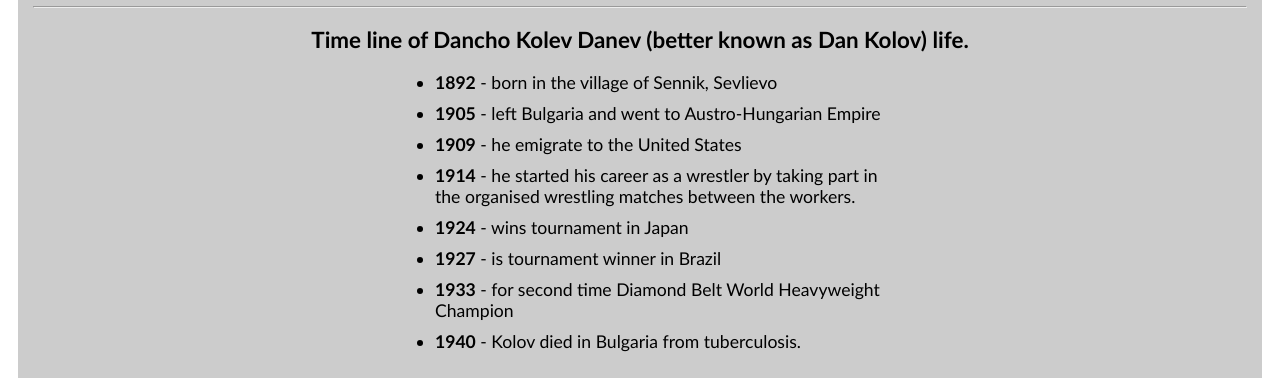
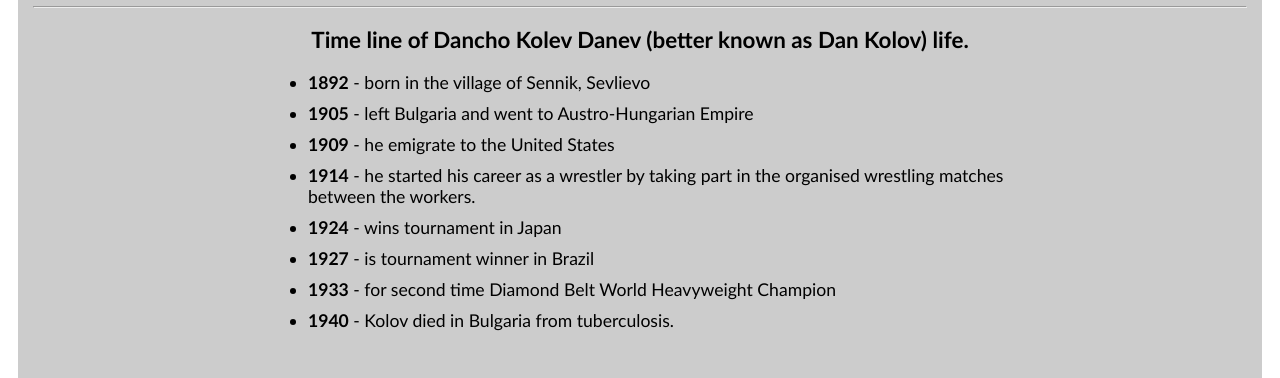
Before and after one commit to vonayots/FCCTributePage, a plain HTML site: page index.html in a window 1280 px wide. Shown: the part 528-906 px from the top of the page. Drawn offline with Linux system fonts and the light colour scheme.

Commit message:
Update stylesheet.css

```diff
--- a/css/stylesheet.css
+++ b/css/stylesheet.css
@@ -35,7 +35,7 @@ p {
     margin: 10px 0 5px 0;
 }
 ul {
-    max-width: 450px;
+    max-width: 40em;
     margin: 0 auto 50px auto;
     text-align: left;
     font-size: 1.1em;
```
